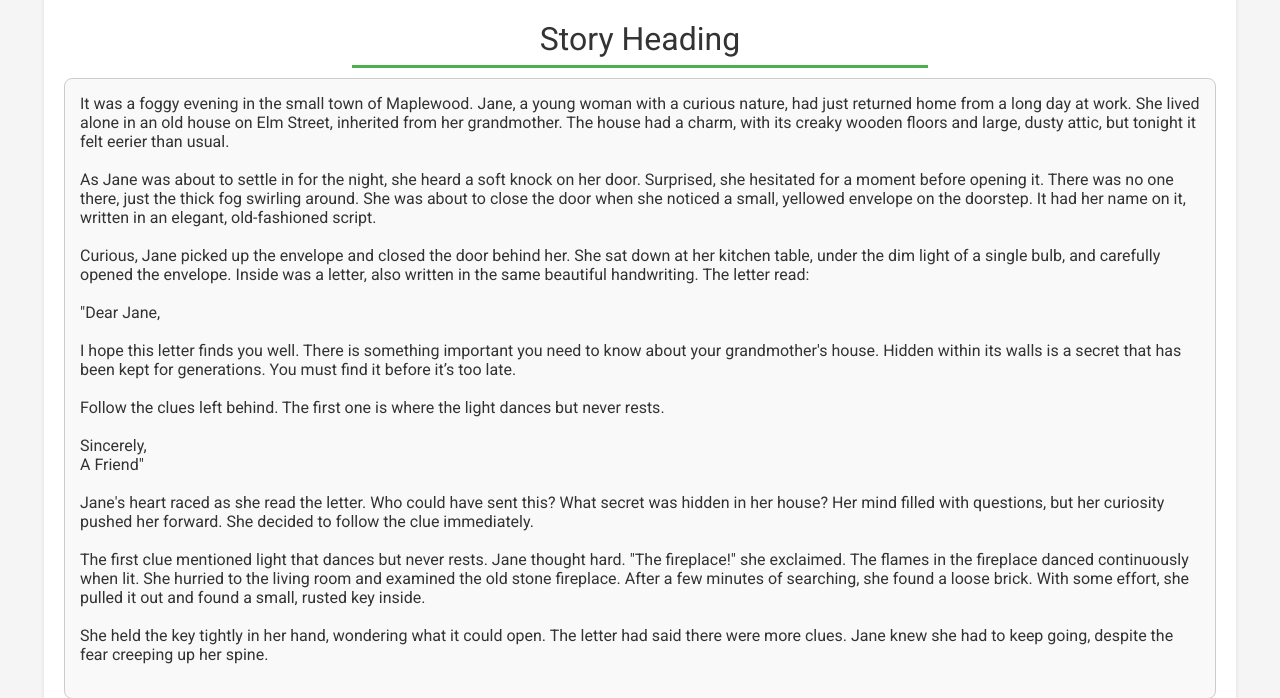
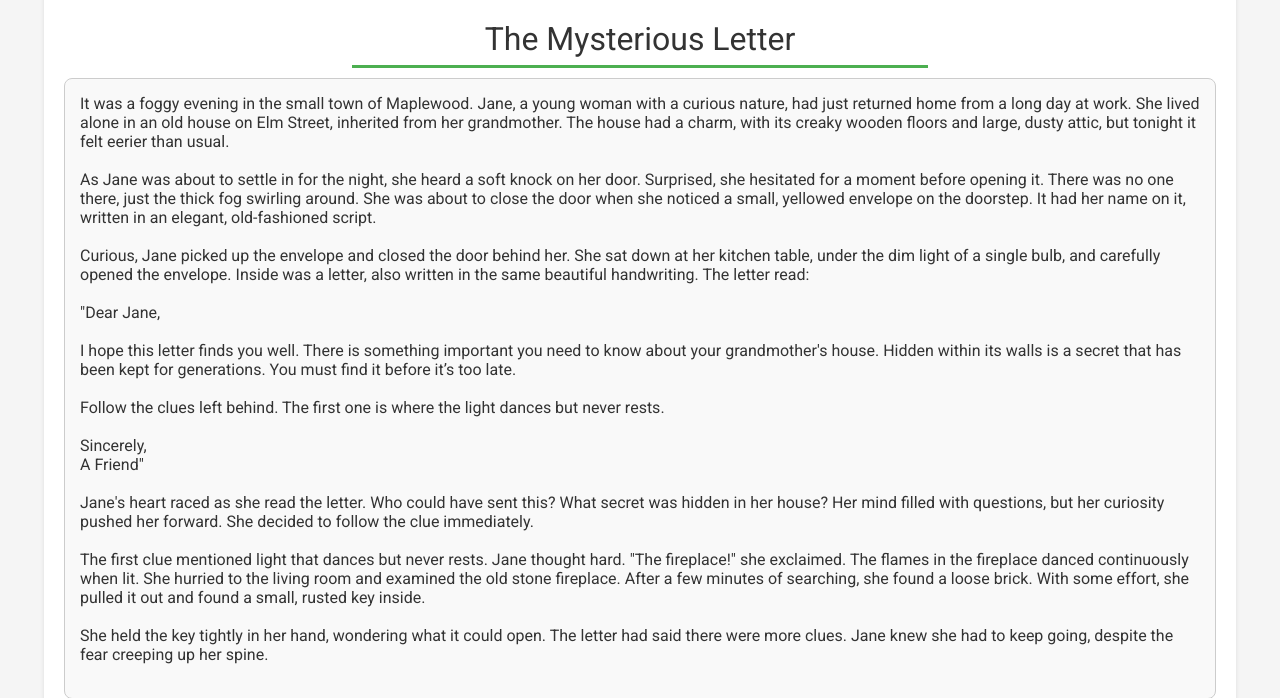
Before and after one commit to PravinTiwari023/2MinStoryWithAI, a Flask app: page / in a window 1280 px wide. Shown: the part 95-793 px from the top of the page. Run offline with Flask 3, Linux system fonts and the light colour scheme; some libraries are stand-ins or nearby versions.

Commit message:
Update index.html

```diff
--- a/templates/index.html
+++ b/templates/index.html
@@ -15,7 +15,7 @@
             <div class="language">Language</div>
         </header>
         <main>
-            <div class="story-heading">Story Heading</div>
+            <div class="story-heading">The Mysterious Letter</div>
             <div class="content">
                 <div class="text">
                     <pre>
```
